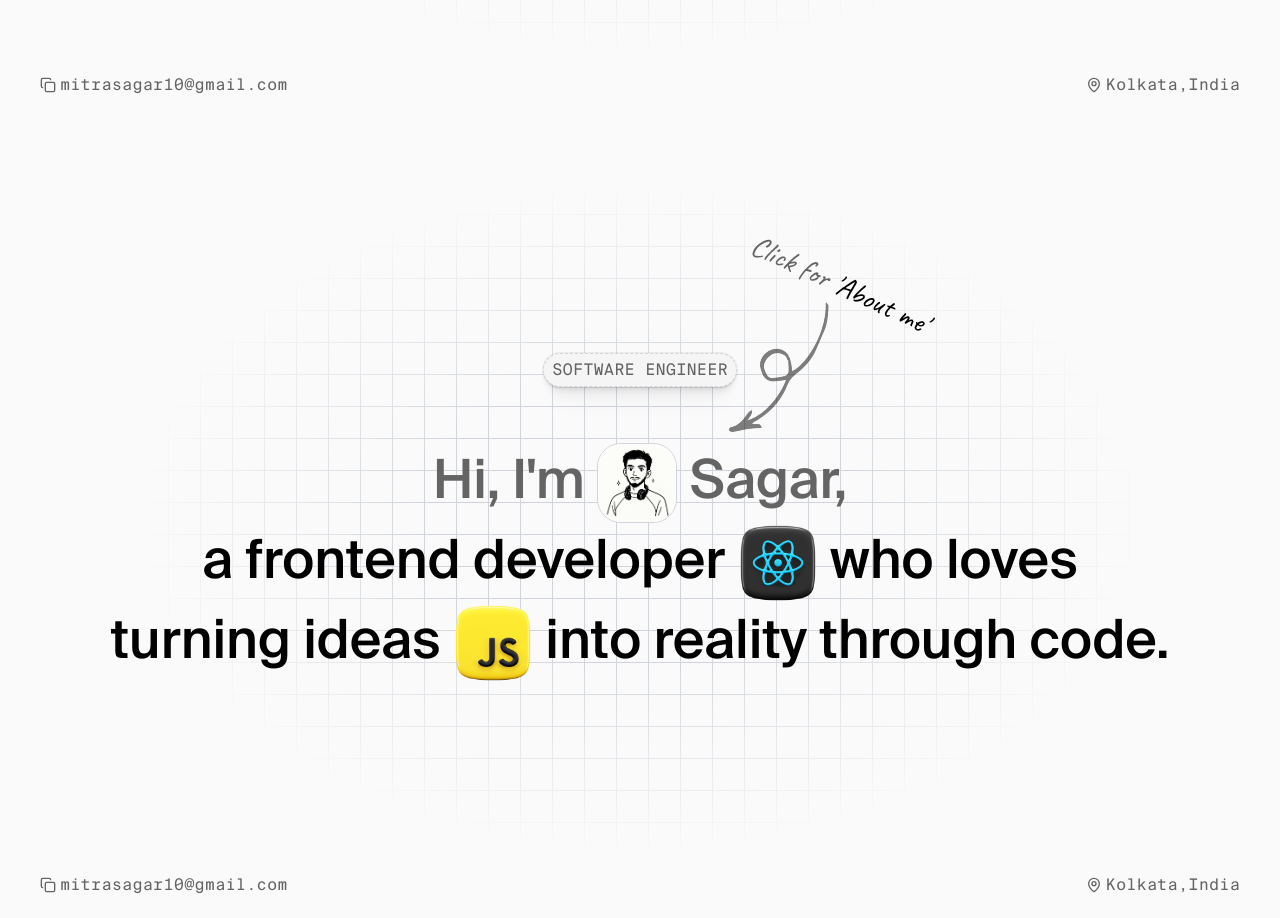
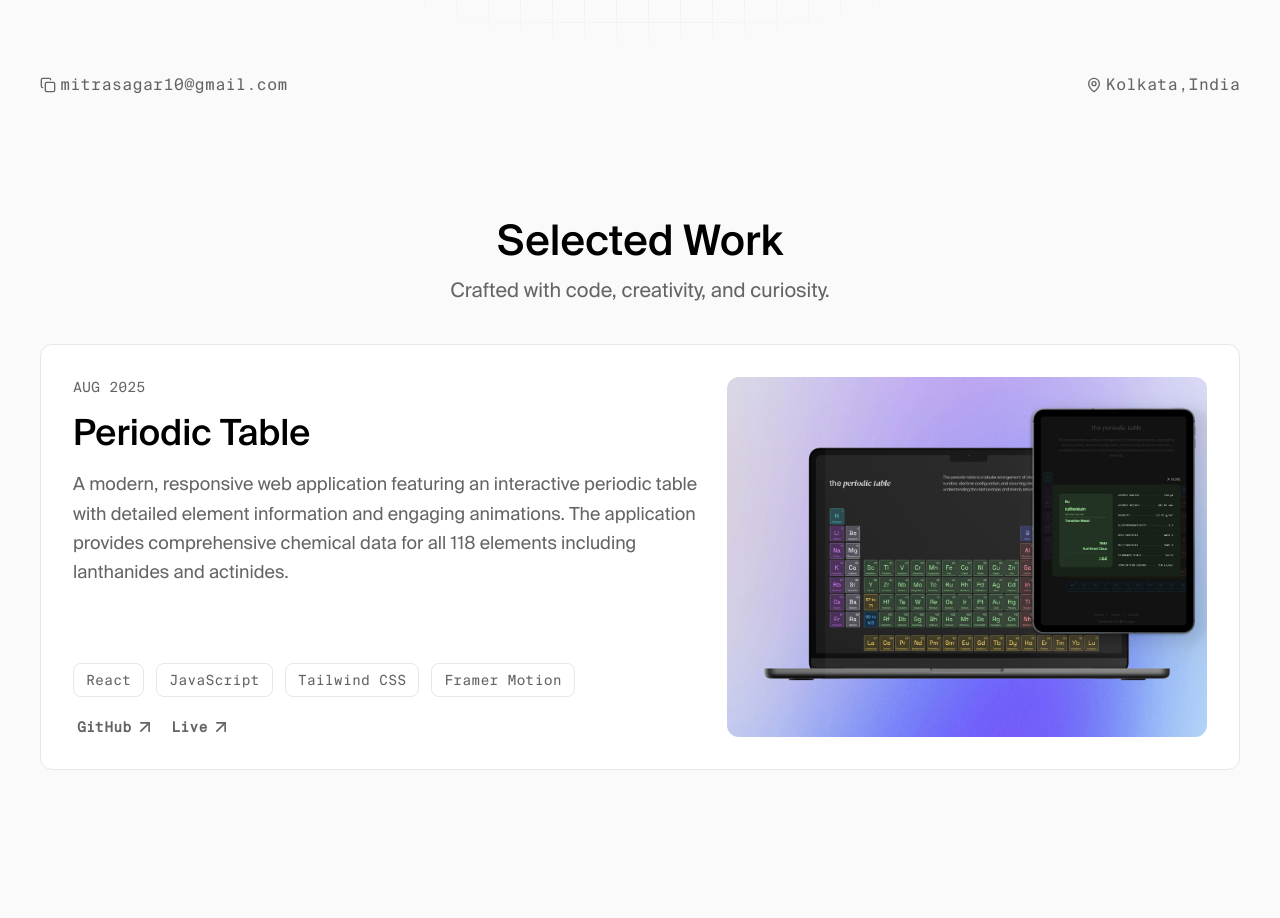
Before and after one commit to devxsagar/my-portfolio, a React (Vite) app: page / in a window 1280 px wide. Shown: the part 682-1600 px from the top of the page. Built offline with nearby package versions, Linux system fonts and the light colour scheme; a web font is replaced by a local one.

Commit message:
add projects section

```diff
--- a/src/components/HeroFooter.jsx
+++ b/src/components/HeroFooter.jsx
@@ -5,7 +5,7 @@ import { email, location } from "../utils/constants";
 
 const HeroFooter = ({handleCopy, copied}) => {
   return (
-    <div className="w-[calc(100%-10px)] left-1/2 -translate-x-1/2 lg:w-full absolute  bottom-6 flex items-center justify-between text-[9px] md:text-sm lg:text-base select-none font-suisse-mono">
+    <div className="w-[calc(100%-20px)] lg:w-full absolute left-1/2 -translate-x-1/2 bottom-6 flex items-center justify-between text-[9px] md:text-sm lg:text-base select-none font-suisse-mono">
       {/* Email */}
       <button onClick={handleCopy} className="group text-text-secondary">
         {copied ? (
--- /dev/null
+++ b/src/components/ProjectCard.jsx
@@ -0,0 +1,69 @@
+import ProjectLinkButton from "./ProjectLinkButton";
+
+const ProjectCard = ({ data }) => {
+  const {
+    projectName,
+    description,
+    date,
+    techStack,
+    image,
+    githubLink,
+    liveLink,
+  } = data;
+  return (
+    <article className="p-4 sm:p-6 md:p-8 md:min-h-[350px] max-w-md md:max-w-2xl lg:w-full lg:max-w-full mx-auto flex max-lg:flex-col-reverse justify-between rounded-xl max-lg:gap-8 gap-4 bg-bg-white border border-[#e7e7e7]">
+      {/* left side */}
+      <div className=" flex flex-col justify-between gap-6 md:gap-8">
+        <div className="space-y-3 md:space-y-4">
+          {/* Project Name and Date */}
+          <div className="font-suisse-mono text-[10px] sm:text-xs md:text-sm uppercase text-text-secondary">
+            {date}
+          </div>
+
+          {/* Title and Description */}
+          <div className="space-y-2 md:space-y-3">
+            <h3 className="text-xl sm:text-2xl md:text-3xl lg:text-4xl capitalize font-suisse-medium leading-tight">
+              {projectName}
+            </h3>
+            <p className="text-sm sm:text-base md:text-lg text-text-secondary leading-relaxed">
+              {description}
+            </p>
+          </div>
+        </div>
+
+        {/* Tech Stack and Links */}
+        <div className="flex flex-col gap-2 sm:gap-5">
+          {/* Tech Stack */}
+          <ul className="text-text-secondary flex flex-wrap gap-2 sm:gap-3 font-suisse-mono select-none">
+            {techStack.map((data, index) => {
+              return (
+                <li
+                  key={index}
+                  className="text-[10px] sm:text-xs md:text-sm border border-[#e7e7e7] px-2 sm:px-3 py-1 sm:py-1.5 rounded-md lg:rounded-lg hover:border-text-secondary transition-colors"
+                >
+                  {data}
+                </li>
+              );
+            })}
+          </ul>
+
+          {/* Links */}
+          <div className="flex items-center gap-4 ml-1">
+            <ProjectLinkButton buttonName="GitHub" link={githubLink} />
+            <ProjectLinkButton buttonName="Live" link={liveLink} />
+          </div>
+        </div>
+      </div>
+
+      {/* right side */}
+
+      <img
+        src={image}
+        alt="periodic-table"
+        className="rounded-xl w-full lg:max-w-[480px] "
+      />
+    </article>
+  );
+};
+
+export default ProjectCard;
--- /dev/null
+++ b/src/components/ProjectLinkButton.jsx
@@ -0,0 +1,40 @@
+import { ArrowUpRight } from "lucide-react";
+import { motion } from "motion/react";
+import { Link } from "react-router-dom";
+
+const ProjectLinkButton = ({ buttonName, link }) => {
+  return (
+    <motion.div initial="initial"
+      whileHover="hovered">
+      <Link
+        className="flex items-center gap-1 overflow-hidden  rounded-xl text-xs md:text-sm sm:text-base text-text-secondary hover:text-text-primary transition-colors font-suisse-mono font-semibold cursor-pointer"
+        to={link}
+      >
+        {buttonName}{" "}
+        <div className="relative w-4 h-4 sm:w-5 sm:h-5">
+          <motion.div
+            variants={{
+              initial: { x: 0, y: 0 },
+              hovered: { x: "100%", y: "-100%" },
+            }}
+            transition={{ duration: 0.2 }}
+          >
+            <ArrowUpRight className="w-full h-full" />
+          </motion.div>
+          <motion.div
+            variants={{
+              initial: { x: "-100%", y: "120%" },
+              hovered: { x: 0, y: 0 },
+            }}
+            transition={{ duration: 0.2 }}
+            className="absolute inset-0"
+          >
+            <ArrowUpRight className="w-full h-full" />
+          </motion.div>
+        </div>
+      </Link>
+    </motion.div>
+  );
+};
+
+export default ProjectLinkButton;
--- a/src/data/images.js
+++ b/src/data/images.js
@@ -2,10 +2,12 @@ import jsLogo from "../assets/icons/javascript_icon.png";
 import reactLogo from "../assets/icons/react_icon.png"
 import directionArrow from "../assets/icons/direction_arrow.png"
 import logo from "../assets/icons/logo.png"
+import periodicTable from "../assets/images/periodic-table.jpg"
 
 export {
     reactLogo,
     jsLogo,
     directionArrow,
-    logo
+    logo,
+    periodicTable
 }
--- /dev/null
+++ b/src/data/projectsInfo.js
@@ -0,0 +1,16 @@
+import { periodicTable } from "./images";
+
+const projectInfo = [
+  {
+    projectName: "periodic table",
+    description:
+      "A modern, responsive web application featuring an interactive periodic table with detailed element information and engaging animations. The application provides comprehensive chemical data for all 118 elements including lanthanides and actinides.",
+    date: "aug 2025",
+    techStack: ["React", "JavaScript", "Tailwind CSS", "Framer Motion"],
+    image: periodicTable,
+    githubLink: "https://github.com/devxsagar/Periodic-Table#",
+    liveLink: "https://periodic-table-devwithsagar.vercel.app/",
+  },
+];
+
+export default projectInfo;
--- a/src/index.css
+++ b/src/index.css
@@ -15,6 +15,18 @@
 }
 
 @font-face {
+  font-family: "Suisse_Intl_Bold";
+  src: url("./assets/fonts/fonnts.com-Suisse_Intl_Bold.ttf")
+    format("truetype");
+}
+
+@font-face {
+  font-family: "Suisse_Intl_Book";
+  src: url("./assets/fonts/fonnts.com-Suisse_Intl_Book.ttf")
+    format("truetype");
+}
+
+@font-face {
   font-family: "Suisse_Intl_Mono";
   src: url("./assets/fonts/fonnts.com-Suisse_Intl_Mono.ttf")
     format("truetype");
@@ -26,7 +38,10 @@
   --font-metamorphous: "Metamorphous", serif;
   --font-suisse-regular: "Suisse_Intl_Regular";
   --font-suisse-medium: "Suisse_Intl_Medium";
+  --font-suisse-bold: "Suisse_Intl_Bold";
+  --font-suisse-book: "Suisse_Intl_Book";
   --font-suisse-mono: "Suisse_Intl_Mono";
+  --color-bg-white: #ffffff;
   --color-bg-primary: #fafafa;
   --color-bg-secondary: #f5f5f5;
   --color-text-primary: #000000;
--- a/src/pages/Home.jsx
+++ b/src/pages/Home.jsx
@@ -1,10 +1,11 @@
 import Hero from "../sections/Hero"
+import Project from "../sections/Project"
 
 const Home = () => {
   return (
-    <div className="w-full max-md:px-[20px] xl:w-[1200px] mx-auto" >
+    <div className="w-full max-sm:px-[10px] max-md:px-[20px] xl:w-[1200px] mx-auto" >
       <Hero />
-      <Hero />
+      <Project />
     </div>
   )
 }
--- a/src/sections/Project.jsx
+++ b/src/sections/Project.jsx
@@ -1,9 +1,28 @@
-import React from 'react'
+import React from "react";
+import ProjectCard from "../components/ProjectCard";
+import projectInfo from "../data/projectsInfo";
 
 const Project = () => {
   return (
-    <div>Project</div>
-  )
-}
+    <section className="w-full min-h-screen pt-25 lg:pt-25">
+      <header className="text-center mb-10">
+        <h2 className=" text-3xl sm:text-[32px] md:text-[36px] lg:text-[42px] font-suisse-medium">
+          Selected Work
+        </h2>
+        <p className="text-base sm:text-lg md:text-xl text-text-secondary mt-2">
+          Crafted with code, creativity, and curiosity.
+        </p>
+      </header>
 
-export default Project
+      {/* Project Cards */}
+      <div className="px-3 lg:px-0">
+        {projectInfo.map((project) => {
+          const id = crypto.randomUUID();
+          return <ProjectCard key={id} data={project} />;
+        })}
+      </div>
+    </section>
+  );
+};
+
+export default Project;
```
Also changed, not shown: src/assets/images/periodic-table.jpg (added).
